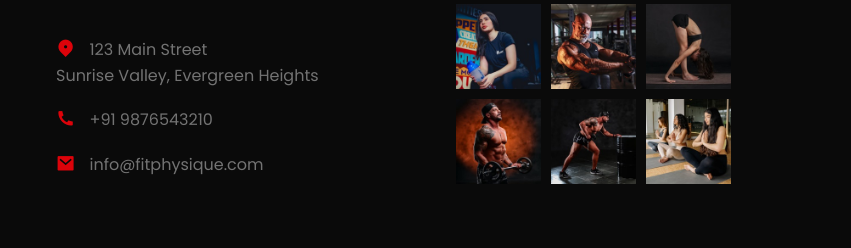
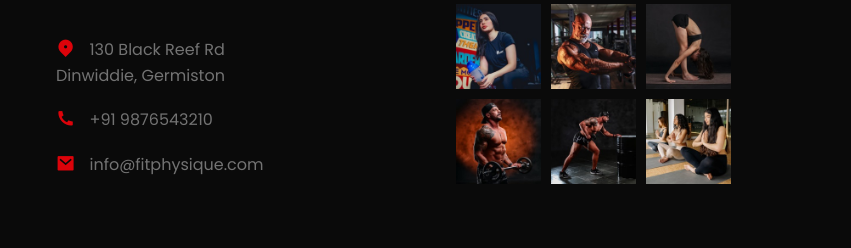
Before and after one commit to SimphiweMlambo/gym-website, a plain HTML site: page blogs.html in a window 1280 px wide. Shown: the part 1143-1391 px from the top of the page, 0-851 px from the left. Drawn offline with nearby package versions, Linux system fonts and the light colour scheme.

Commit message:
Update blogs.html

```diff
--- a/blogs.html
+++ b/blogs.html
@@ -172,7 +172,7 @@
               <li>
                 <a href="#">
                   <span><i class="ri-map-pin-2-fill"></i></span>
-                  123 Main Street<br />Sunrise Valley, Evergreen Heights
+                  130  Black Reef Rd<br />Dinwiddie, Germiston
                 </a>
               </li>
               <li>
```
